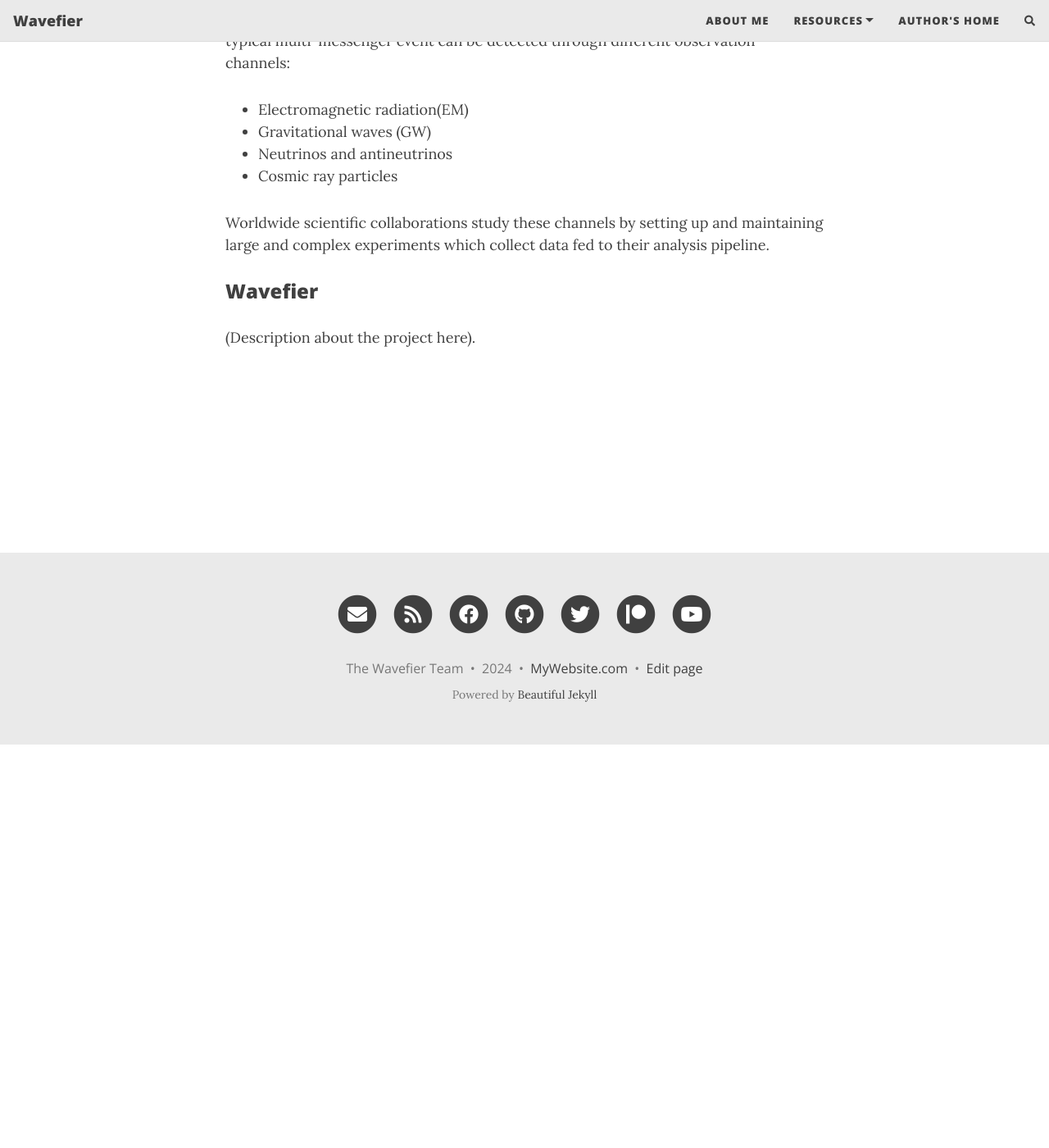
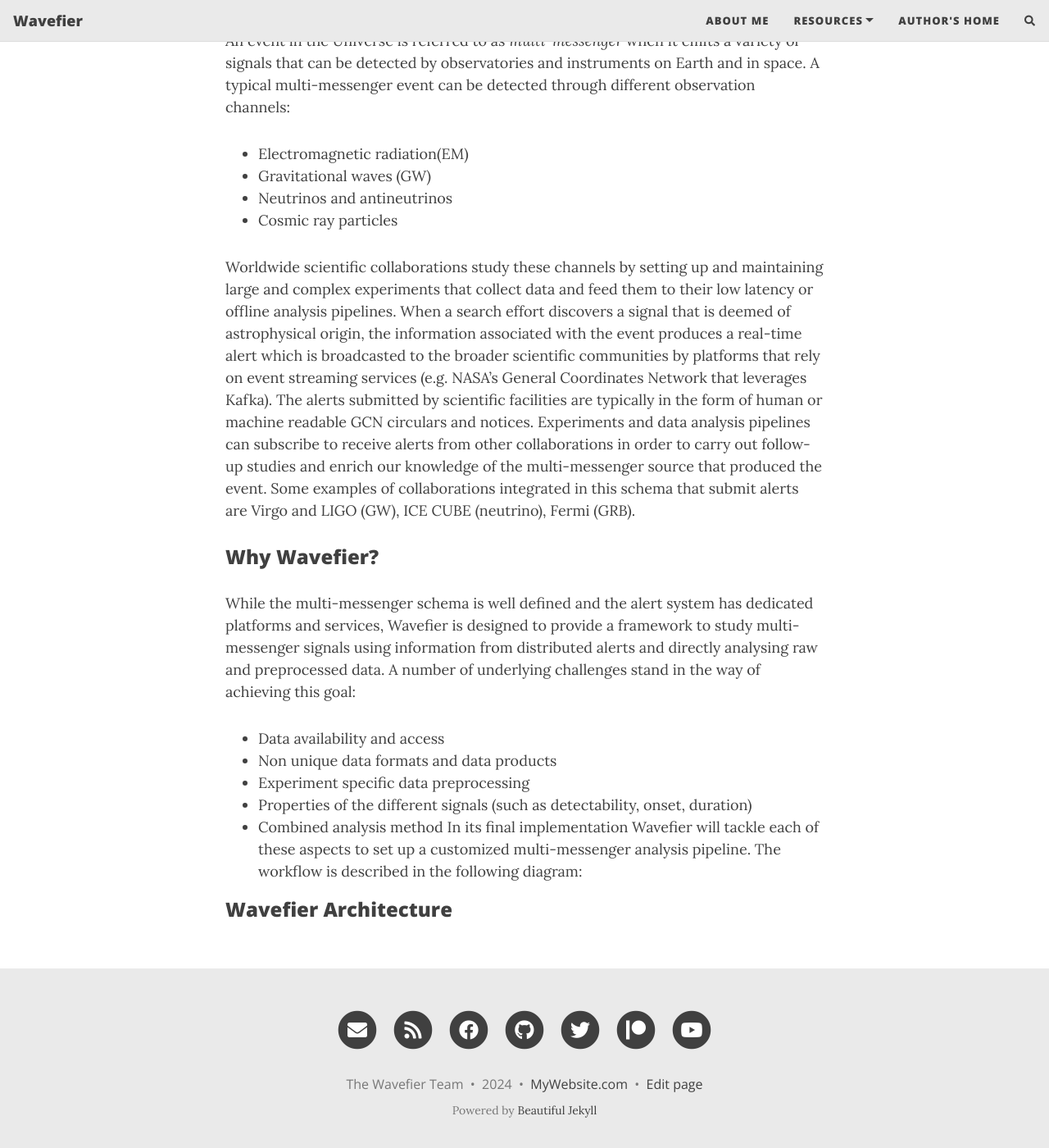
Before and after one commit to wavefier/wavefier, a Jekyll site: the page built from aboutme.md, in a window 1280 px wide and 1400 px high, scrolled down 492 px. Shown: the whole window at 82% size. Built offline with Jekyll 4.4.1, drawn with Linux system fonts in a browser that asks for light colours; nearby versions of some CDN libraries; comment, search, counter and statistics services are not loaded; some of the changed text lies outside the part shown.

Commit message:
Update aboutme.md
edited description of Wavefier

```diff
--- a/aboutme.md
+++ b/aboutme.md
@@ -4,7 +4,7 @@ title: About Wavefier
 subtitle: A framework for multi-messenger astronomy
 ---
 
-The **Wavefier** project was born with the aim of building a portable framework to run analysis of multi-messenger data from astophyiscal source.
+The **Wavefier** project was born with the aim of building a portable, lightweight framework to run analysis of multi-messenger data from astrophyiscal sources, leveraging modern software solutions and technologies such as containers and event streaming platforms.
 
 ### Multi-messenger Astronomy
 An event in the Universe is referred to as *multi-messenger* when it emits a variety of signals that can be detected by observatories
@@ -14,7 +14,15 @@ and instruments on Earth and in space. A typical multi-messenger event can be de
 - Neutrinos and antineutrinos
 - Cosmic ray particles
 
-Worldwide scientific collaborations study these channels by setting up and maintaining large and complex experiments which collect data fed to their analysis pipeline.
+Worldwide scientific collaborations study these channels by setting up and maintaining large and complex experiments that collect data and feed them to their low latency or offline analysis pipelines. When a search effort discovers a signal that is deemed of astrophysical origin, the information associated with the event produces a real-time alert which is broadcasted to the broader scientific communities by platforms that rely on event streaming services (e.g. NASA's General Coordinates Network that leverages Kafka). The alerts submitted by scientific facilities are typically in the form of human or machine readable GCN circulars and notices. Experiments and data analysis pipelines can subscribe to receive alerts from other collaborations in order to carry out follow-up studies and enrich our knowledge of the multi-messenger source that produced the event. Some examples of collaborations integrated in this schema that submit alerts are Virgo and LIGO (GW), ICE CUBE (neutrino), Fermi (GRB).
 
-### Wavefier
-(Description about the project here).
+### Why Wavefier?
+While the multi-messenger schema is well defined and the alert system has dedicated platforms and services, Wavefier is designed to provide a framework to study multi-messenger signals using information from distributed alerts and directly analysing raw and preprocessed data. A number of underlying challenges stand in the way of achieving this goal:
+- Data availability and access
+- Non unique data formats and data products
+- Experiment specific data preprocessing
+- Properties of the different signals (such as detectability, onset, duration)
+- Combined analysis method
+In its final implementation Wavefier will tackle each of these aspects to set up a customized multi-messenger analysis pipeline. The workflow is described in the following diagram:
+
+### Wavefier Architecture
```
